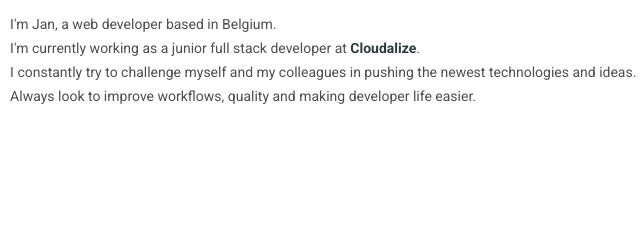
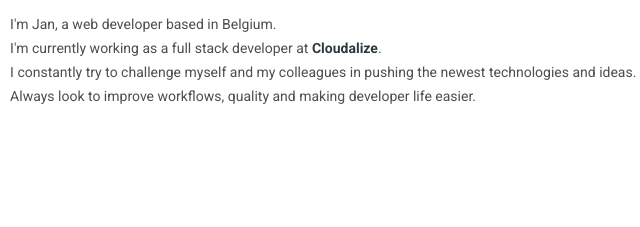
Before and after one commit to JanVanBraeckel/JanVanBraeckel.github.io, a website built with webpack: page index.html in a window 1280 px wide. Shown: the part 993-1220 px from the top of the page, 230-870 px from the left. Built offline with nearby package versions, Linux system fonts and the light colour scheme.

Commit message:
Update index.html

```diff
--- a/index.html
+++ b/index.html
@@ -29,7 +29,7 @@
       <h1>whoami</h1>
       <div class="left">
         <p>I'm Jan, a web developer based in Belgium.</p>
-        <p>I'm currently working as a junior full stack developer at <a href="https://www.gdaas.com/" target="_blank">Cloudalize</a>.</p>
+        <p>I'm currently working as a full stack developer at <a href="https://www.gdaas.com/" target="_blank">Cloudalize</a>.</p>
         <p>I constantly try to challenge myself and my colleagues in pushing the newest technologies and ideas.</p>
         <p>Always look to improve workflows, quality and making developer life easier.</p>
       </div>
```
